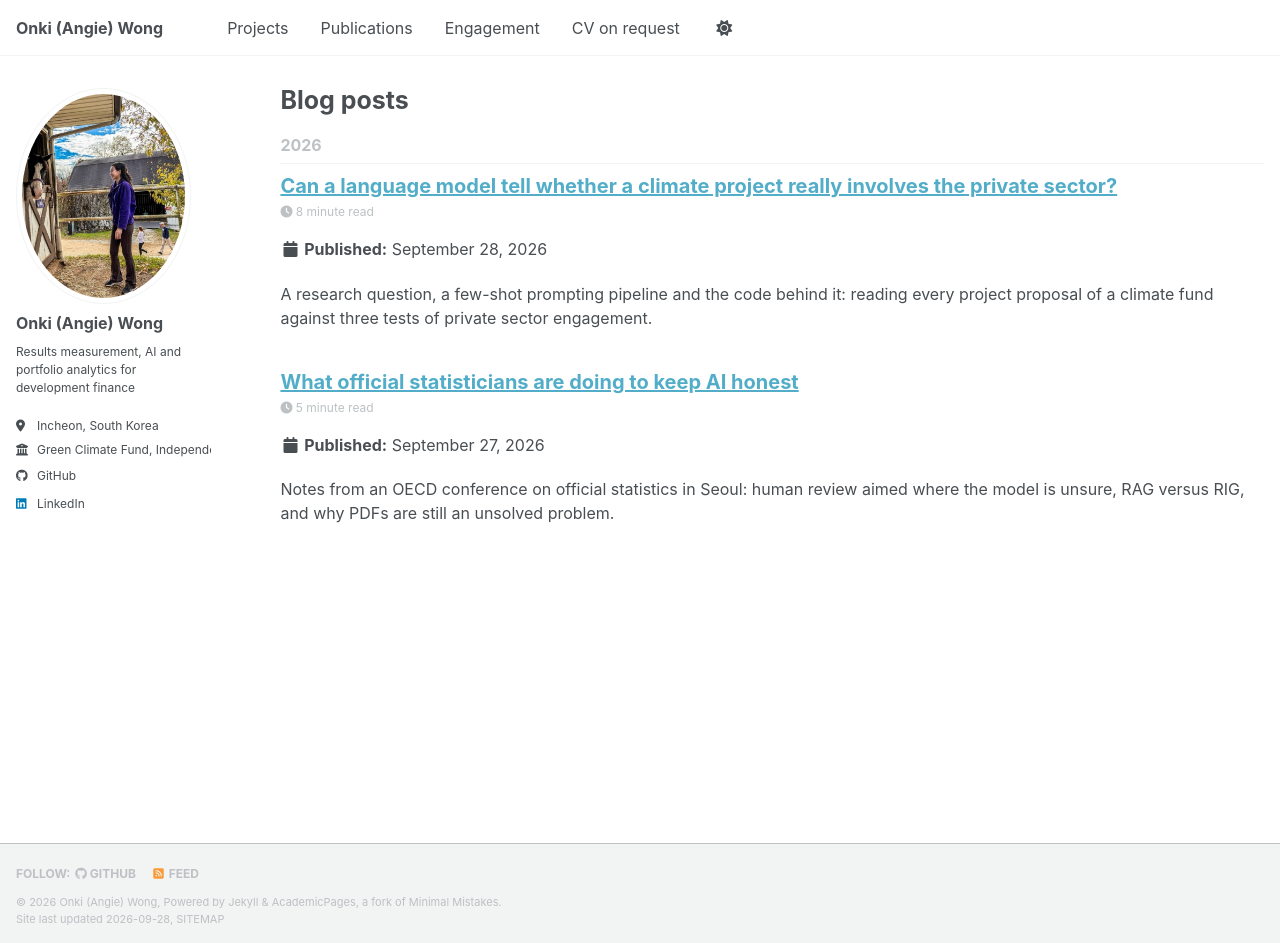
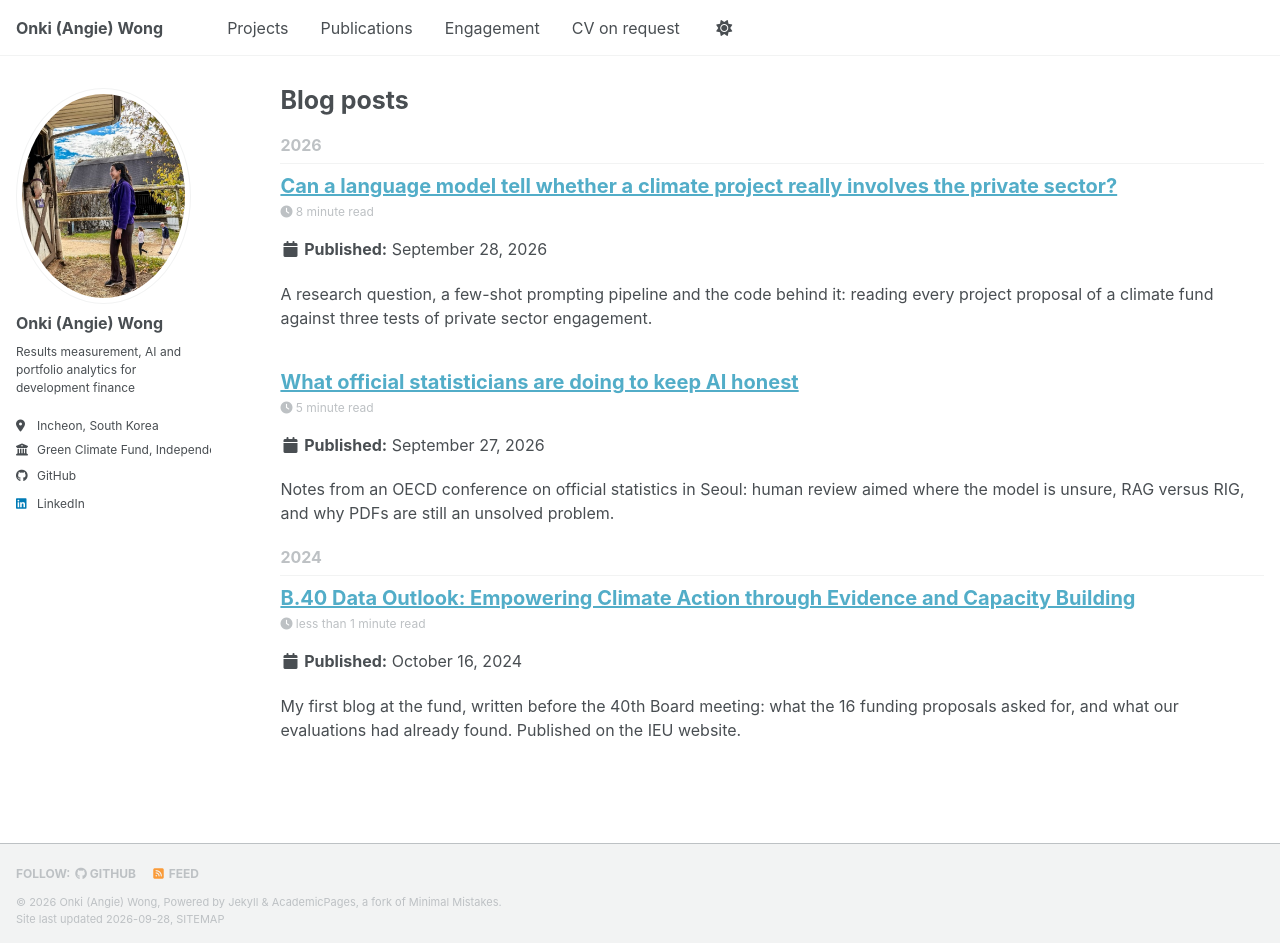
Before and after one commit to owangie/owangie.github.io, a Jekyll site: the page built from _pages/year-archive.html, in a window 1280 px wide and 943 px high. Built offline with Jekyll 4.4.1, drawn with Linux system fonts in a browser that asks for light colours; a style sheet for code colours, icons or effects is not loaded.

Commit message:
Add 2024 IEU blog (external) and GitHub setup project; mention in About

```diff
--- a/_layouts/home.html
+++ b/_layouts/home.html
@@ -410,7 +410,7 @@
       <li>
         <span class="yr">{{ post.date | date: "%Y" }}</span>
         <span>
-          <a class="t" href="{{ site.baseurl }}{{ post.url }}">{{ post.title }}</a>
+          <a class="t" href="{% if post.external_url %}{{ post.external_url }}{% else %}{{ site.baseurl }}{{ post.url }}{% endif %}">{{ post.title }}</a>{% if post.external_url %}<span class="tag">IEU website</span>{% endif %}
           <span class="sub">{{ post.excerpt | strip_html | strip }}</span>
         </span>
       </li>
--- /dev/null
+++ b/_posts/2024-10-16-b40-data-outlook.md
@@ -0,0 +1,10 @@
+---
+layout: note
+title: "B.40 Data Outlook: Empowering Climate Action through Evidence and Capacity Building"
+date: 2024-10-16
+permalink: /writing/b40-data-outlook/
+external_url: "https://ieu.greenclimate.fund/blog/b40-data-outlook-empowering-climate-action-through-evidence-and-capacity-building"
+excerpt: "My first blog at the fund, written before the 40th Board meeting: what the 16 funding proposals asked for, and what our evaluations had already found. Published on the IEU website."
+---
+
+This post was published on the Independent Evaluation Unit's website. [Read it there](https://ieu.greenclimate.fund/blog/b40-data-outlook-empowering-climate-action-through-evidence-and-capacity-building).
```
Also changed, not shown: _pages/about.md (+1 -1 lines), _portfolio/0-ieu-github.md (added, +9 -0 lines).
